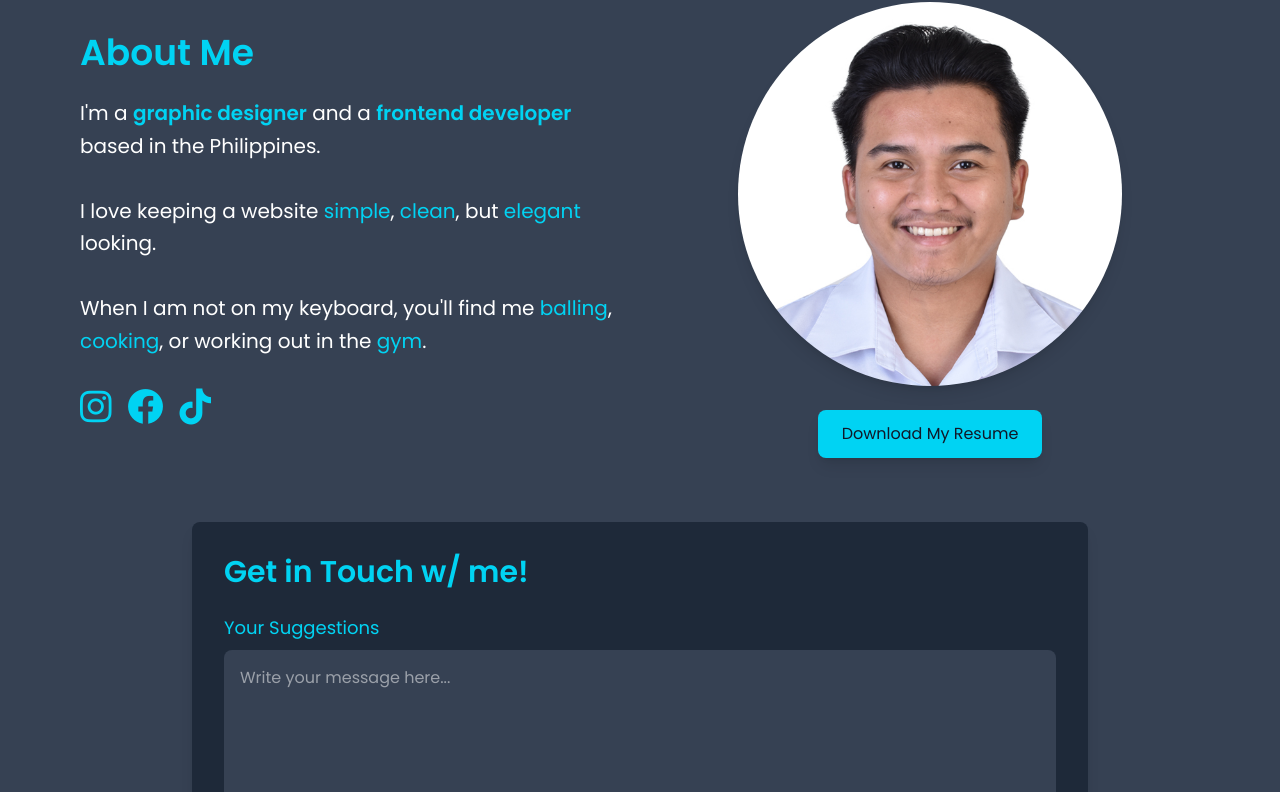
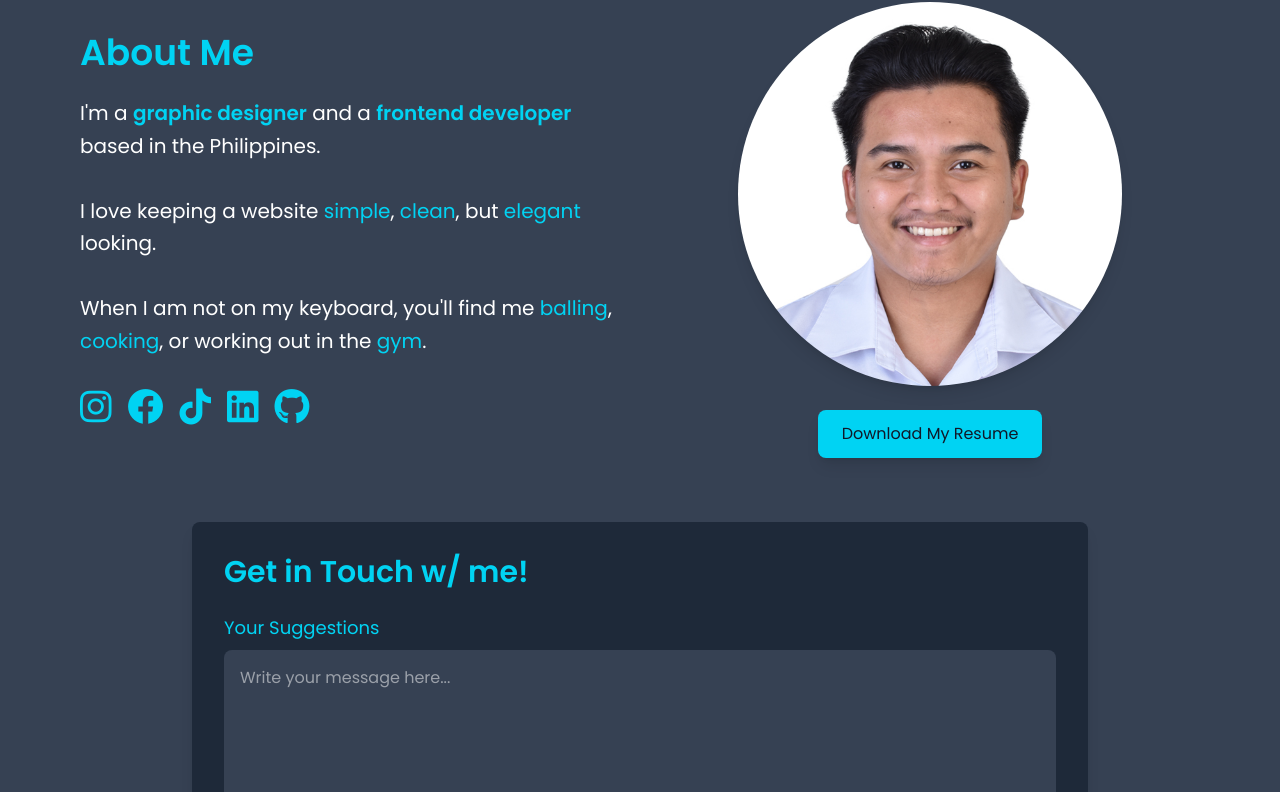
Before and after one commit to emman-likha/my-portfolio, a React (Vite) app: page / in a window 1280 px wide. Shown: the part 2074-2866 px from the top of the page. Built offline with nearby package versions, Linux system fonts and the light colour scheme.

Commit message:
anchor: added linked in and github profiles

```diff
--- a/src/App.jsx
+++ b/src/App.jsx
@@ -197,22 +197,29 @@ function App() {
         <span className="text-cyan-400">cooking</span>, or working out in the <span className="text-cyan-400">gym</span>.
       </p>
       <div className="flex gap-4 mt-8">
-        <a href="https://instagram.com" target="_blank" rel="noopener noreferrer">
+        <a href="https://www.instagram.com/jaybulaon_/" target="_blank" rel="noopener noreferrer">
           <i className="fab fa-instagram text-4xl text-cyan-400 hover:text-white transition-transform transform hover:scale-110"></i>
         </a>
-        <a href="https://facebook.com" target="_blank" rel="noopener noreferrer">
+        <a href="https://www.facebook.com/profile.php?id=61569696064599/" target="_blank" rel="noopener noreferrer">
           <i className="fab fa-facebook text-4xl text-cyan-400 hover:text-white transition-transform transform hover:scale-110"></i>
         </a>
         <a href="https://tiktok.com" target="_blank" rel="noopener noreferrer">
           <i className="fab fa-tiktok text-4xl text-cyan-400 hover:text-white transition-transform transform hover:scale-110"></i>
         </a>
+        <a href="https://www.linkedin.com/in/john-emmanuel-bulaon/" target="_blank" rel="noopener noreferrer">
+  <i className="fab fa-linkedin text-4xl text-cyan-400 hover:text-white transition-transform transform hover:scale-110"></i>
+</a>
+
+<a href="https://github.com/emman-likha" target="_blank" rel="noopener noreferrer">
+  <i className="fab fa-github text-4xl text-cyan-400 hover:text-white transition-transform transform hover:scale-110"></i>
+</a>
       </div>
     </div>
 
 
     <div className="md:flex-1 flex flex-col items-center mt-10 md:mt-0 font-[poppins]">
       <img
-        src="public/my-picture.jpg"
+        src="./my-picture.JPG"
         alt="John Emmanuel"
         className="w-80 h-80 md:w-96 md:h-96 object-cover rounded-full shadow-lg mb-6 transition-transform transform hover:scale-110 hover:rotate-3"
       />
```
